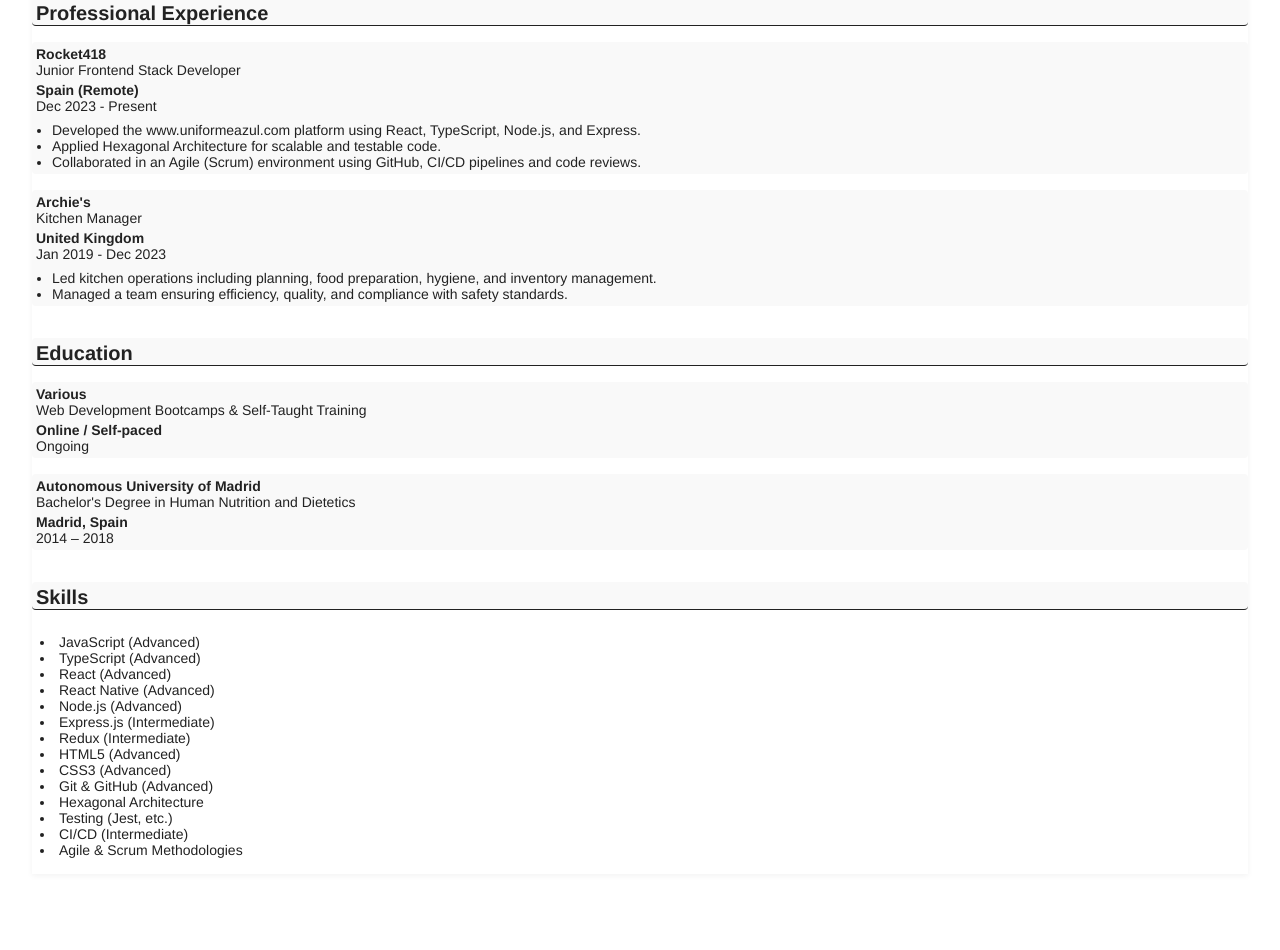
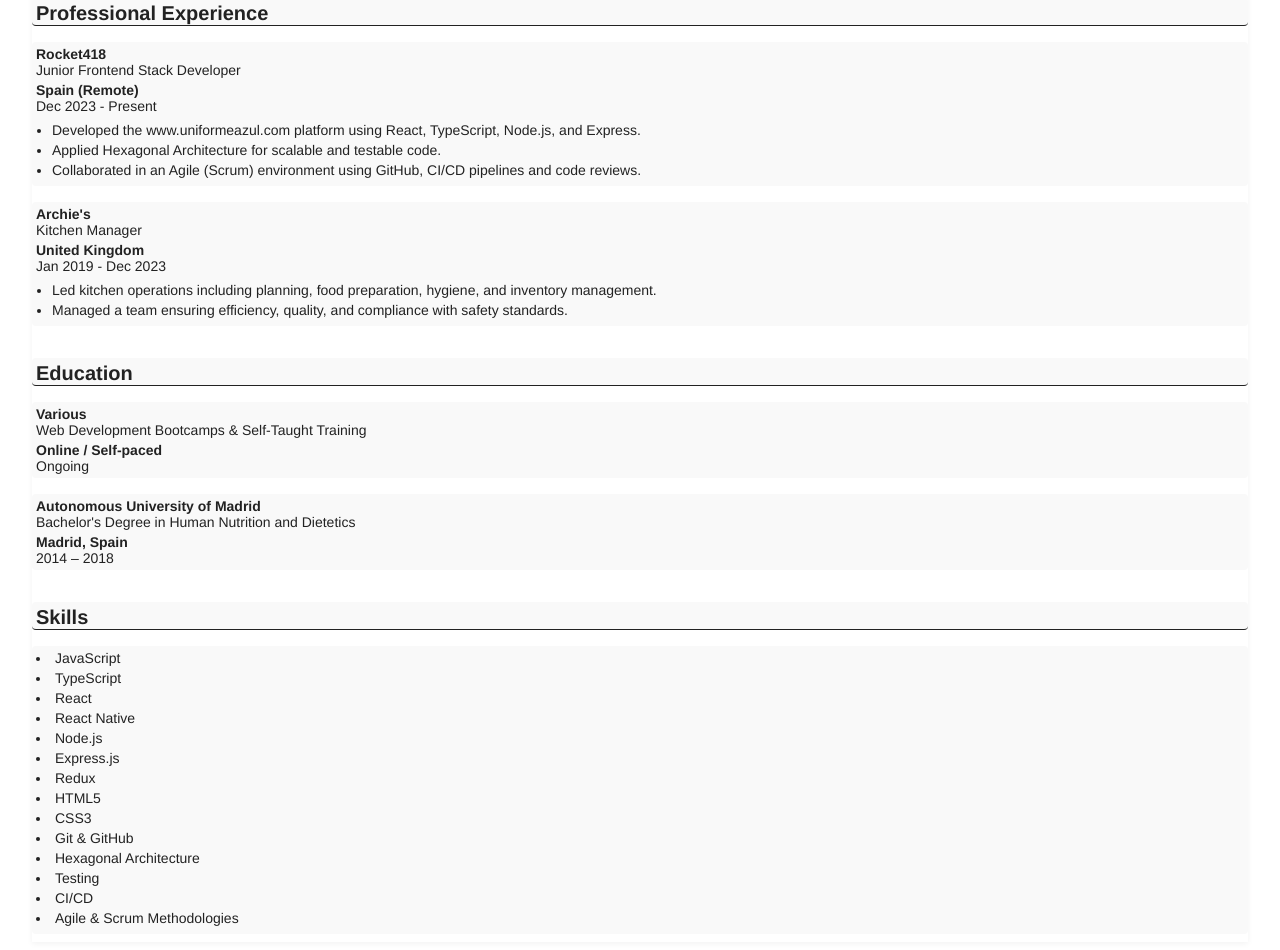
Before and after one commit to Fernando-Herrero/cv-online-react, a React (Vite) app: page / in a window 1280 px wide. Shown: the part 340-1290 px from the top of the page. Before the commit the page ends 1222 px from the top, so only its background shows below. Built offline with nearby package versions, Linux system fonts and the light colour scheme.

Commit message:
update(Skills): modify skills interactive section functionality and styles

```diff
--- a/src/App.jsx
+++ b/src/App.jsx
@@ -68,19 +68,19 @@
 	],
 
 	technicalSkills: [
-		{ id: "skill1", name: "JavaScript (Advanced)" },
-		{ id: "skill2", name: "TypeScript (Advanced)" },
-		{ id: "skill3", name: "React (Advanced)" },
-		{ id: "skill4", name: "React Native (Advanced)" },
-		{ id: "skill5", name: "Node.js (Advanced)" },
-		{ id: "skill6", name: "Express.js (Intermediate)" },
-		{ id: "skill7", name: "Redux (Intermediate)" },
-		{ id: "skill8", name: "HTML5 (Advanced)" },
-		{ id: "skill9", name: "CSS3 (Advanced)" },
-		{ id: "skill10", name: "Git & GitHub (Advanced)" },
+		{ id: "skill1", name: "JavaScript" },
+		{ id: "skill2", name: "TypeScript" },
+		{ id: "skill3", name: "React" },
+		{ id: "skill4", name: "React Native" },
+		{ id: "skill5", name: "Node.js" },
+		{ id: "skill6", name: "Express.js" },
+		{ id: "skill7", name: "Redux" },
+		{ id: "skill8", name: "HTML5" },
+		{ id: "skill9", name: "CSS3" },
+		{ id: "skill10", name: "Git & GitHub" },
 		{ id: "skill11", name: "Hexagonal Architecture" },
-		{ id: "skill12", name: "Testing (Jest, etc.)" },
-		{ id: "skill13", name: "CI/CD (Intermediate)" },
+		{ id: "skill12", name: "Testing" },
+		{ id: "skill13", name: "CI/CD" },
 		{ id: "skill14", name: "Agile & Scrum Methodologies" },
 	],
 
@@ -104,6 +104,22 @@
 		setSelectedItems((prev) => ({ ...prev, [section]: { ...prev[section], [key]: !prev[section][key] } }));
 	};
 
+	const toggleItemSelected = (id) => {
+		setSelectedItems((prev) => {
+			const skillsMap = { ...prev.technicalSkills };
+
+			if (skillsMap[id]) {
+				delete skillsMap[id];
+			} else {
+				const skill = skills.find((skill) => skill.id === id);
+				if (skill) {
+					skillsMap[id] = skill;
+				}
+			}
+			return { ...prev, technicalSkills: skillsMap };
+		});
+	};
+
 	return (
 		<div className="app-container">
 			<CvTabsNavigation activeTab={activeTab} setActiveTab={setActiveTab} />
@@ -124,7 +140,7 @@
 				activeTab={activeTab}
 				skills={cvData.technicalSkills}
 				selectedItems={selectedItems}
-				toggleCheckedItems={toggleCheckedItems}
+				toggleItemSelected={toggleItemSelected}
 			/>
 
 			{activeTab === "Interactive" && <ResumeButton showModal={showModal} setShowModal={setShowModal} />}
--- a/src/components/CheckBoxItem/CheckBoxItem.css
+++ b/src/components/CheckBoxItem/CheckBoxItem.css
@@ -1,4 +1,6 @@
 .custom-bullet {
+	flex-shrink: 0;
+	align-self: center;
 	width: 5px;
 	height: 5px;
 	border-radius: 50%;
--- a/src/components/ProfesionalExperience/ProfessionalExperience.css
+++ b/src/components/ProfesionalExperience/ProfessionalExperience.css
@@ -50,3 +50,7 @@
 	display: flex;
 	align-items: center;
 }
+
+.experience-responsabilities li {
+	padding-bottom: var(--spacing-xs);
+}
--- a/src/components/Skills/Skills.css
+++ b/src/components/Skills/Skills.css
@@ -1,10 +1,44 @@
 .technical-skills-list {
-	align-self: flex-start;
+	list-style-position: inside;
+}
+
+.technical-skills-list li {
+	padding-bottom: var(--spacing-xs);
+}
+
+.skills-items-content {
+	gap: var(--spacing-xs);
+	margin-top: var(--spacing-md);
+	padding: var(--spacing-xs);
 	font-size: var(--font-size-small);
-	list-style-position: inside;
-	background-color: var(--bg-color);
-	padding: var(--spacing-sm);
-	margin-top: var(--spacing-md);
-    border-radius: var(--border-radius);
+	background-color: var(--section-bg);
+	border-radius: var(--border-radius);
 	width: 100%;
 }
+
+.skills-items-content.interactive-mode {
+	display: flex;
+	justify-content: center;
+	flex-wrap: wrap;
+}
+
+.skill-item {
+	width: fit-content;
+	padding: var(--spacing-xs);
+	border-radius: var(--border-radius);
+	background-color: var(--bg-color);
+}
+
+.skill-item.selected {
+	background-color: var(--accent-color);
+	color: var(--bg-color);
+}
+
+.skill-item.selected:hover {
+	background-color: var(--accent-hover);
+}
+
+.skill-item:hover {
+	background-color: var(--color-hover);
+	transform: translateY(-1px);
+}
--- a/src/components/Skills/Skills.jsx
+++ b/src/components/Skills/Skills.jsx
@@ -1,21 +1,26 @@
-import { CheckBoxItem } from "../CheckBoxItem/CheckBoxItem";
 import "./Skills.css";
 
-export const Skills = ({ activeTab, skills, selectedItems, toggleCheckedItems }) => {
+export const Skills = ({ activeTab, skills, selectedItems, toggleItemSelected }) => {
 	const isInteractive = activeTab === "Interactive";
+
 	return (
 		<section className="section-container">
 			<h2>Skills</h2>
+			<div className={`skills-items-content ${isInteractive ? "interactive-mode" : ""}`}>
 				{isInteractive ? (
-				skills.map(({ name, id }) => (
-					<CheckBoxItem
+					skills.map(({ name, id }) => {
+						const isSelected = id in selectedItems.technicalSkills;
+
+						return (
+							<button
 								key={id}
-						label={name}
-						checked={selectedItems?.technicalSkills?.[id] || false}
-						onChange={() => toggleCheckedItems("technicalSkills", id)}
-						showBullet={true}
-					/>
-				))
+								className={`skill-item ${isSelected ? "selected" : ""}`}
+								onClick={() => toggleItemSelected(id)}
+							>
+								{name}
+							</button>
+						);
+					})
 				) : (
 					<ul className="technical-skills-list">
 						{skills.map(({ name, id }) => {
@@ -23,6 +28,7 @@
 						})}
 					</ul>
 				)}
+			</div>
 		</section>
 	);
 };
```
Lines whose indentation alone changed are shown as unchanged.
